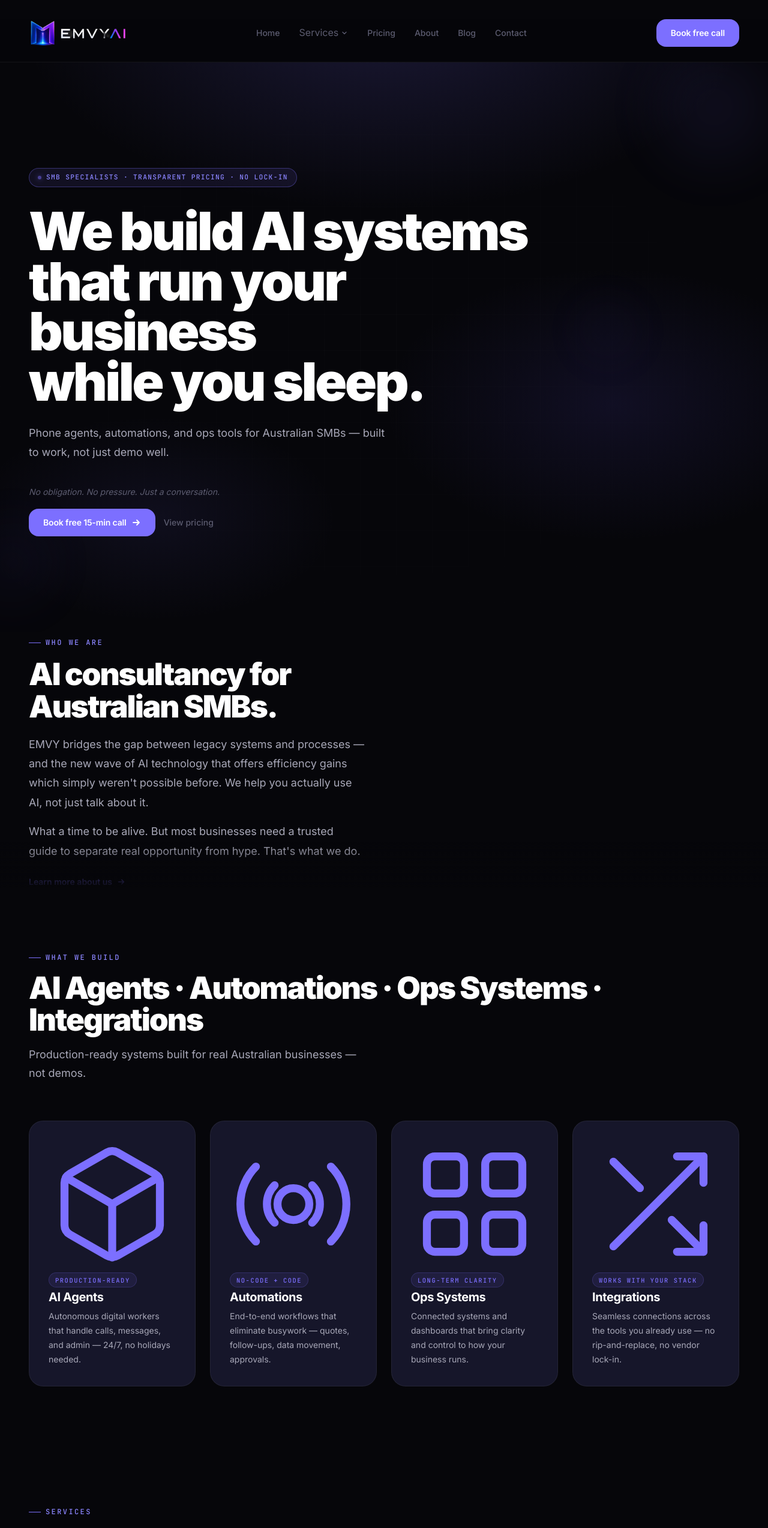
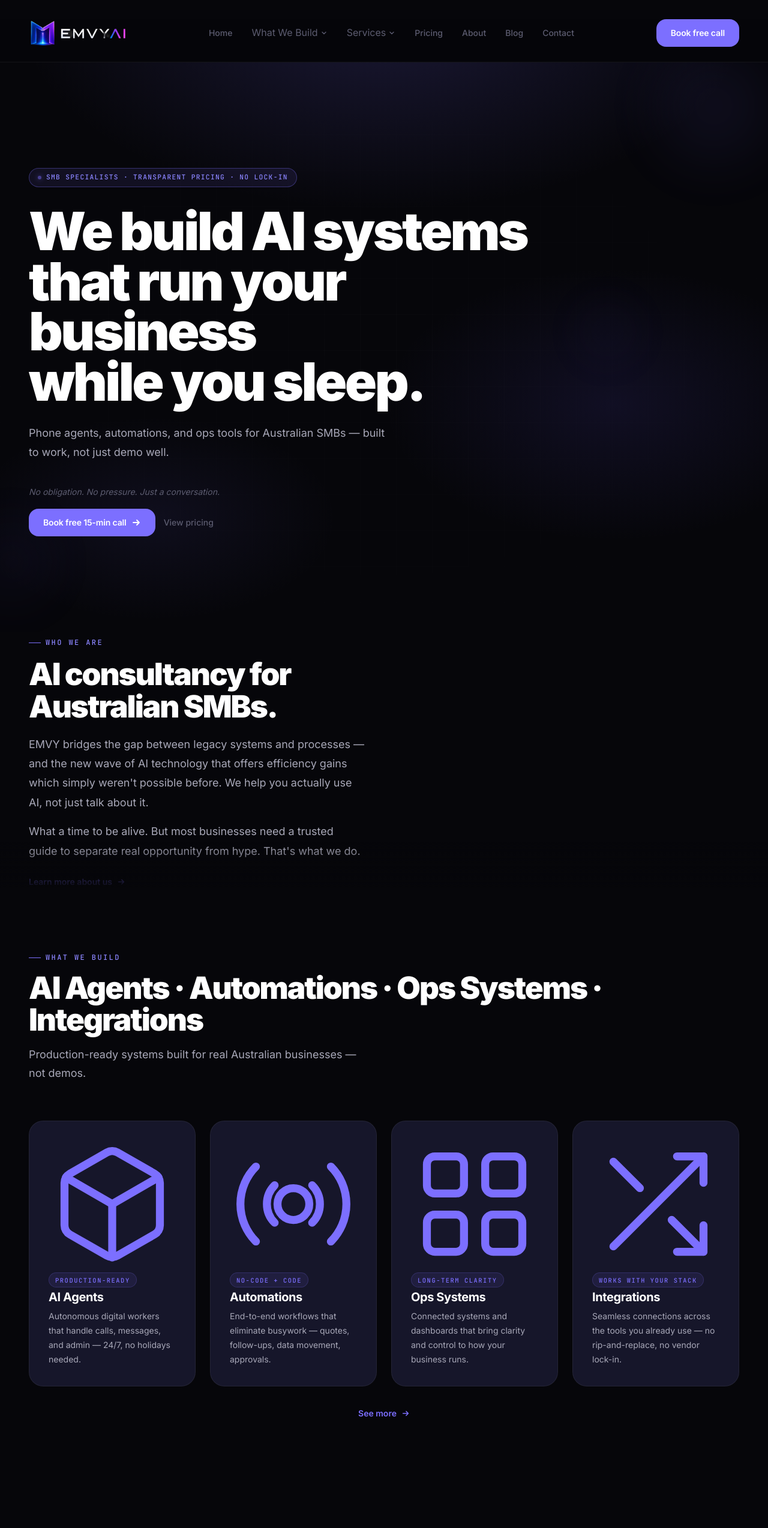
Before and after one commit to duskmetamask-bit/emvy-ai-website, a Next.js app: page / in a window 1280 px wide. Shown: the top 2547 px of the page at 60% size. Built offline with nearby package versions, Linux system fonts and the light colour scheme.

Commit message:
fix: TypeScript types for select handlers and setData prop

```diff
--- a/app/page.tsx
+++ b/app/page.tsx
@@ -489,6 +489,7 @@ function Footer() {
 function Header() {
   const [open, setOpen] = useState(false)
   const [servicesOpen, setServicesOpen] = useState(false)
+  const [whatWeBuildOpen, setWhatWeBuildOpen] = useState(false)
 
   return (
     <>
@@ -501,6 +502,55 @@ function Header() {
 
             <nav className="header-nav" aria-label="Main navigation">
               <a href="/" className="header-nav-link">Home</a>
+
+              <div className="header-nav-dropdown" onMouseEnter={() => setWhatWeBuildOpen(true)} onMouseLeave={() => setWhatWeBuildOpen(false)}>
+                <button className="header-nav-link header-nav-dropdown-trigger" aria-expanded={whatWeBuildOpen}>
+                  What We Build
+                  <svg width="12" height="12" viewBox="0 0 16 16" fill="none" aria-hidden="true" style={{ marginLeft: '4px', transition: 'transform 0.2s', transform: whatWeBuildOpen ? 'rotate(180deg)' : 'rotate(0deg)' }}>
+                    <path d="M4 6l4 4 4-4" stroke="currentColor" strokeWidth="1.8" strokeLinecap="round" strokeLinejoin="round"/>
+                  </svg>
+                </button>
+                {whatWeBuildOpen && (
+                  <div className="header-nav-dropdown-menu">
+                    <a href="/services/ai-agents" className="header-nav-dropdown-item">
+                      <span className="dropdown-item-icon">
+                        <svg viewBox="0 0 24 24" fill="none" stroke="currentColor" strokeWidth="1.5" strokeLinecap="round" strokeLinejoin="round"><path d="M12 2a10 10 0 1 0 10 10H12V2z"/><path d="M20.83 14.83a10 10 0 0 0-8.83-8.83"/></svg>
+                      </span>
+                      <div>
+                        <div className="dropdown-item-title">AI Agents</div>
+                        <div className="dropdown-item-desc">Autonomous digital workers</div>
+                      </div>
+                    </a>
+                    <a href="/services/automations" className="header-nav-dropdown-item">
+                      <span className="dropdown-item-icon">
+                        <svg viewBox="0 0 24 24" fill="none" stroke="currentColor" strokeWidth="1.5" strokeLinecap="round" strokeLinejoin="round"><circle cx="12" cy="12" r="3"/><path d="M19.07 4.93a10 10 0 0 1 0 14.14M4.93 4.93a10 10 0 0 0 0 14.14"/></svg>
+                      </span>
+                      <div>
+                        <div className="dropdown-item-title">Automations</div>
+                        <div className="dropdown-item-desc">Streamline repetitive tasks</div>
+                      </div>
+                    </a>
+                    <a href="/services/ops-systems" className="header-nav-dropdown-item">
+                      <span className="dropdown-item-icon">
+                        <svg viewBox="0 0 24 24" fill="none" stroke="currentColor" strokeWidth="1.5" strokeLinecap="round" strokeLinejoin="round"><rect x="3" y="3" width="18" height="18" rx="2"/><path d="M3 9h18M9 21V9"/></svg>
+                      </span>
+                      <div>
+                        <div className="dropdown-item-title">Ops Systems</div>
+                        <div className="dropdown-item-desc">Backend infrastructure</div>
+                      </div>
+                    </a>
+                    <a href="/services/integrations" className="header-nav-dropdown-item">
+                      <span className="dropdown-item-icon">
+                        <svg viewBox="0 0 24 24" fill="none" stroke="currentColor" strokeWidth="1.5" strokeLinecap="round" strokeLinejoin="round"><path d="M10 13a5 5 0 0 0 7.54.54l3-3a5 5 0 0 0-7.07-7.07l-1.72 1.71"/><path d="M14 11a5 5 0 0 0-7.54-.54l-3 3a5 5 0 0 0 7.07 7.07l1.71-1.71"/></svg>
+                      </span>
+                      <div>
+                        <div className="dropdown-item-title">Integrations</div>
+                        <div className="dropdown-item-desc">Connect your tools</div>
+                      </div>
+                    </a>
+                  </div>
+                )}
+              </div>
 
               <div className="header-nav-dropdown" onMouseEnter={() => setServicesOpen(true)} onMouseLeave={() => setServicesOpen(false)}>
                 <button className="header-nav-link header-nav-dropdown-trigger" aria-expanded={servicesOpen}>
@@ -586,6 +636,11 @@ function Header() {
         <div className="mobile-nav">
           <nav className="mobile-nav-inner">
             <a href="/" className="mobile-nav-link" onClick={() => setOpen(false)}>Home</a>
+            <div className="mobile-nav-section-label">What We Build</div>
+            <a href="/services/ai-agents" className="mobile-nav-link mobile-nav-indent" onClick={() => setOpen(false)}>AI Agents</a>
+            <a href="/services/automations" className="mobile-nav-link mobile-nav-indent" onClick={() => setOpen(false)}>Automations</a>
+            <a href="/services/ops-systems" className="mobile-nav-link mobile-nav-indent" onClick={() => setOpen(false)}>Ops Systems</a>
+            <a href="/services/integrations" className="mobile-nav-link mobile-nav-indent" onClick={() => setOpen(false)}>Integrations</a>
             <div className="mobile-nav-section-label">Services</div>
             <a href="/services/ai-audits" className="mobile-nav-link mobile-nav-indent" onClick={() => setOpen(false)}>AI Audits</a>
             <a href="/services/ai-building" className="mobile-nav-link mobile-nav-indent" onClick={() => setOpen(false)}>AI Building</a>
@@ -624,6 +679,15 @@ function WhatWeBuild() {
           {oldServices.map((s) => (
             <OldServiceCard key={s.id} service={s} />
           ))}
+        </div>
+
+        <div style={{ textAlign: 'center', marginTop: '2rem' }}>
+          <a href="/services" style={{ display: 'inline-flex', alignItems: 'center', gap: '0.5rem', fontSize: 'var(--text-sm)', fontWeight: 600, color: 'var(--color-accent)' }}>
+            See more
+            <svg width="14" height="14" viewBox="0 0 16 16" fill="none" aria-hidden="true">
+              <path d="M3 8h10M9 4l4 4-4 4" stroke="currentColor" strokeWidth="1.8" strokeLinecap="round" strokeLinejoin="round"/>
+            </svg>
+          </a>
         </div>
       </div>
     </section>
@@ -713,6 +777,7 @@ export default function Home() {
       <style>{heroStyles}</style>
       <style>{metricStyles}</style>
       <style>{serviceStyles}</style>
+      <style>{caseStudyStyles}</style>
       <style>{valueStyles}</style>
       <style>{ctaStyles}</style>
       <style>{footerStyles}</style>
```
Also changed, not shown: app/services/audit-questionnaire/page.tsx (+8 -8 lines).
